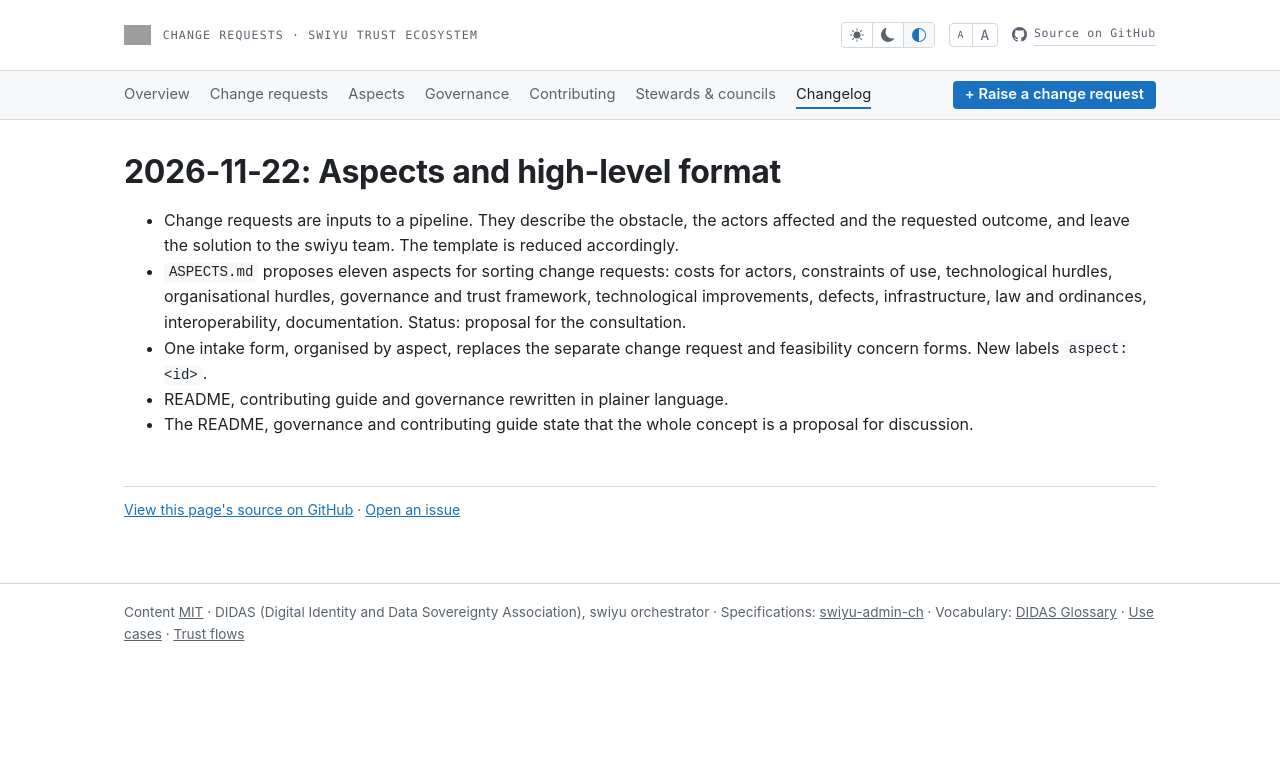
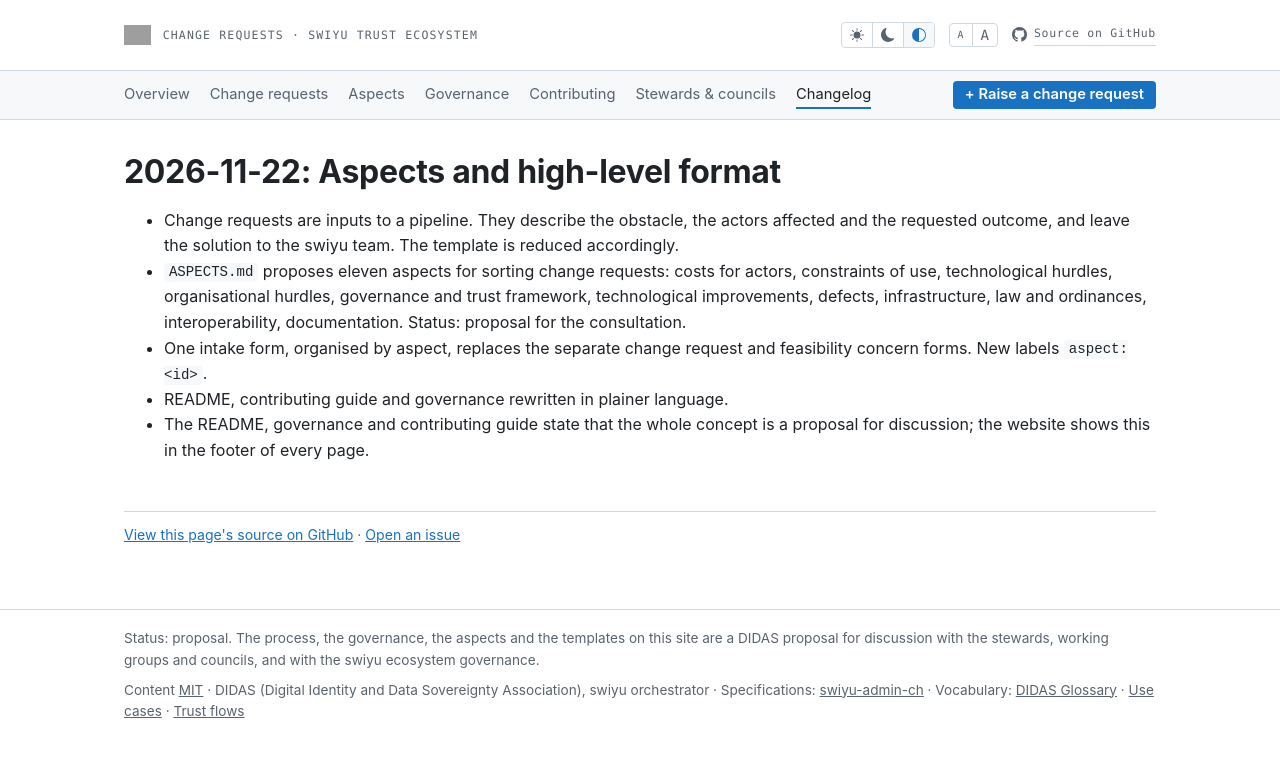
Before and after one commit to DIDAS-swiss/swiyu-change-requests, a Jekyll site: the page built from changelog/2026-11-22-aspects-and-high-level-format.md, in a window 1280 px wide. Shown: the top 757 px of the page. Built offline with Jekyll 4.4.1, drawn with Linux system fonts in a browser that asks for light colours; our own code applies the rules of GitHub Pages for plain Markdown files; grey boxes are pictures that could not be loaded.

Commit message:
Show the proposal status in the footer of every page

```diff
--- a/_layouts/default.html
+++ b/_layouts/default.html
@@ -93,6 +93,7 @@
 
   <footer class="site-footer">
     <div class="inner">
+      <p class="status-note">Status: proposal. The process, the governance, the aspects and the templates on this site are a DIDAS proposal for discussion with the stewards, working groups and councils, and with the swiyu ecosystem governance.</p>
       Content <a href="https://github.com/{{ site.repository }}/blob/main/LICENSE">MIT</a>
       · DIDAS (Digital Identity and Data Sovereignty Association), swiyu orchestrator
       · Specifications: <a href="https://github.com/swiyu-admin-ch">swiyu-admin-ch</a>
--- a/assets/site.css
+++ b/assets/site.css
@@ -244,3 +244,4 @@ a { color: var(--accent); }
 .status-endorsed, .status-submitted { background: var(--info-bg); color: var(--info-ink); }
 .status-accepted, .status-implemented { background: var(--ok-bg); color: var(--ok-ink); }
 .status-declined { background: var(--gap-bg); color: var(--gap-ink); }
+.site-footer .status-note { margin: 0 0 8px; }
--- a/changelog/2026-11-22-aspects-and-high-level-format.md
+++ b/changelog/2026-11-22-aspects-and-high-level-format.md
@@ -12,4 +12,5 @@
   and feasibility concern forms. New labels `aspect: <id>`.
 - README, contributing guide and governance rewritten in plainer language.
 - The README, governance and contributing guide state that the whole concept
-  is a proposal for discussion.
+  is a proposal for discussion; the website shows this in the footer of every
+  page.
```
